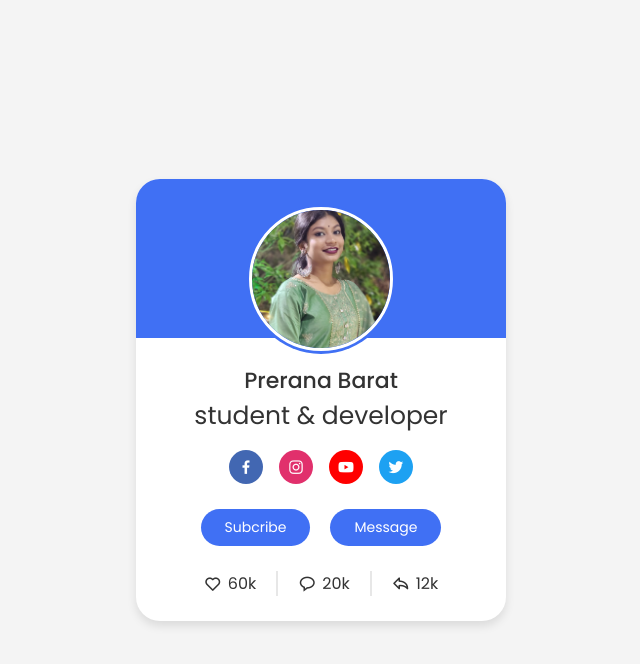
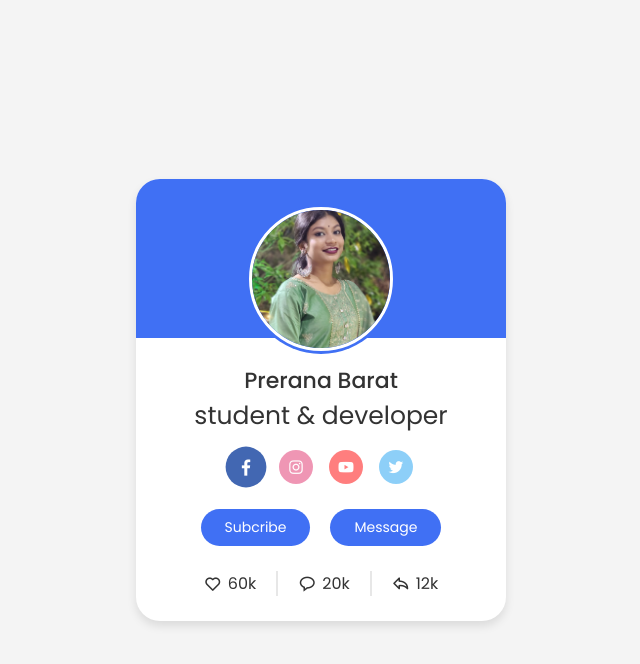
Before and after one commit to Preranabarat/udemy, a plain HTML site: page card_project/card.html in a window 1280 px wide. In both pictures the pointer is over the link 565 px from the left and 467 px from the top of the page. Shown: the whole page, without its empty margins (319-959 px from the left). Drawn offline with nearby package versions, Linux system fonts and the light colour scheme.

Commit message:
card project

```diff
--- a/card_project/card.css
+++ b/card_project/card.css
@@ -83,6 +83,12 @@ body{
     margin: 0 8px;
     background-color: #4070f4;
     color: #fff;
+    opacity: 0.5;
+    transition: all 0.3 ease-in-out;
+}
+.media-link .link:hover{
+    opacity: 1;
+    transform: scale(1.2);
 }
 .profile-card .buttons{
     display: flex;
```
